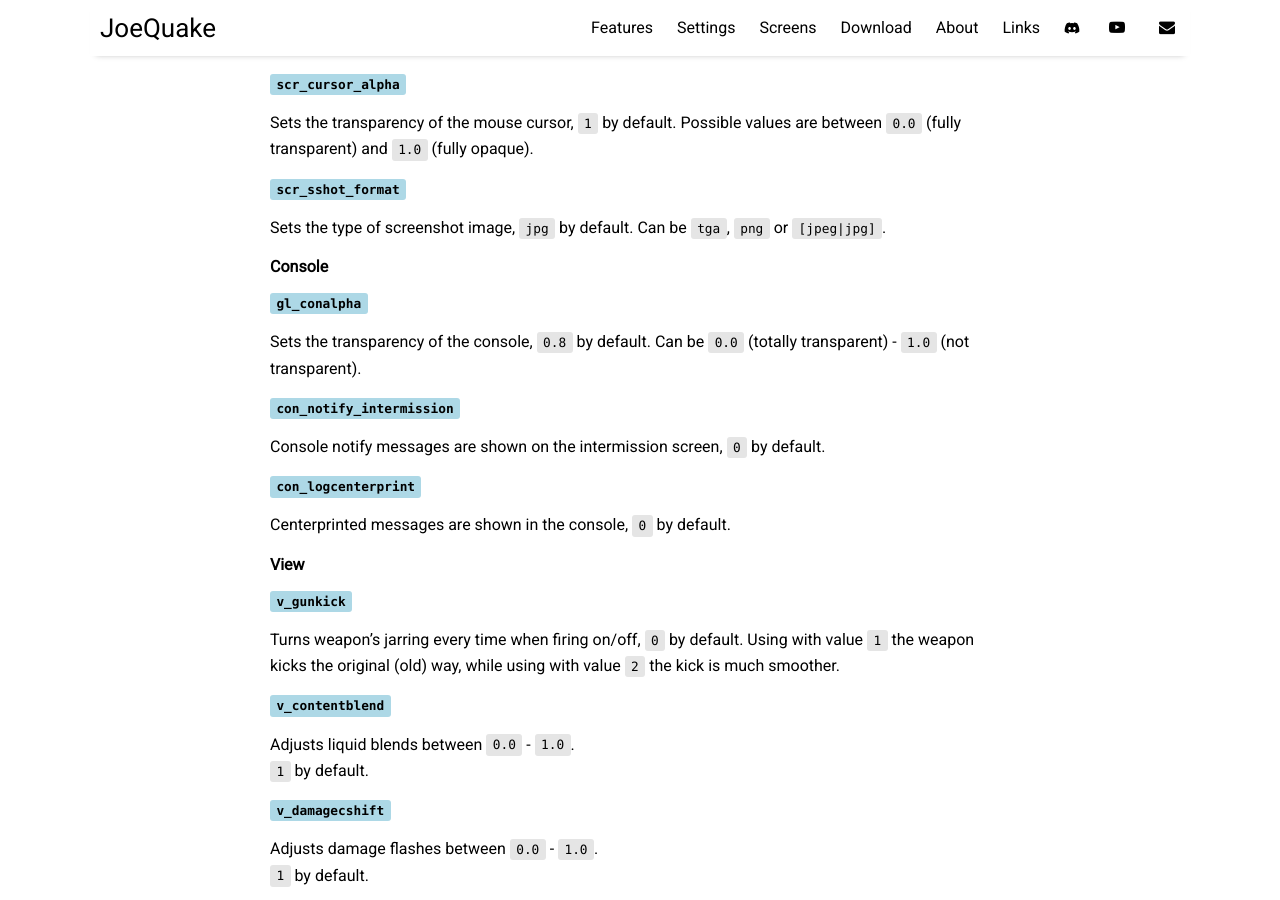
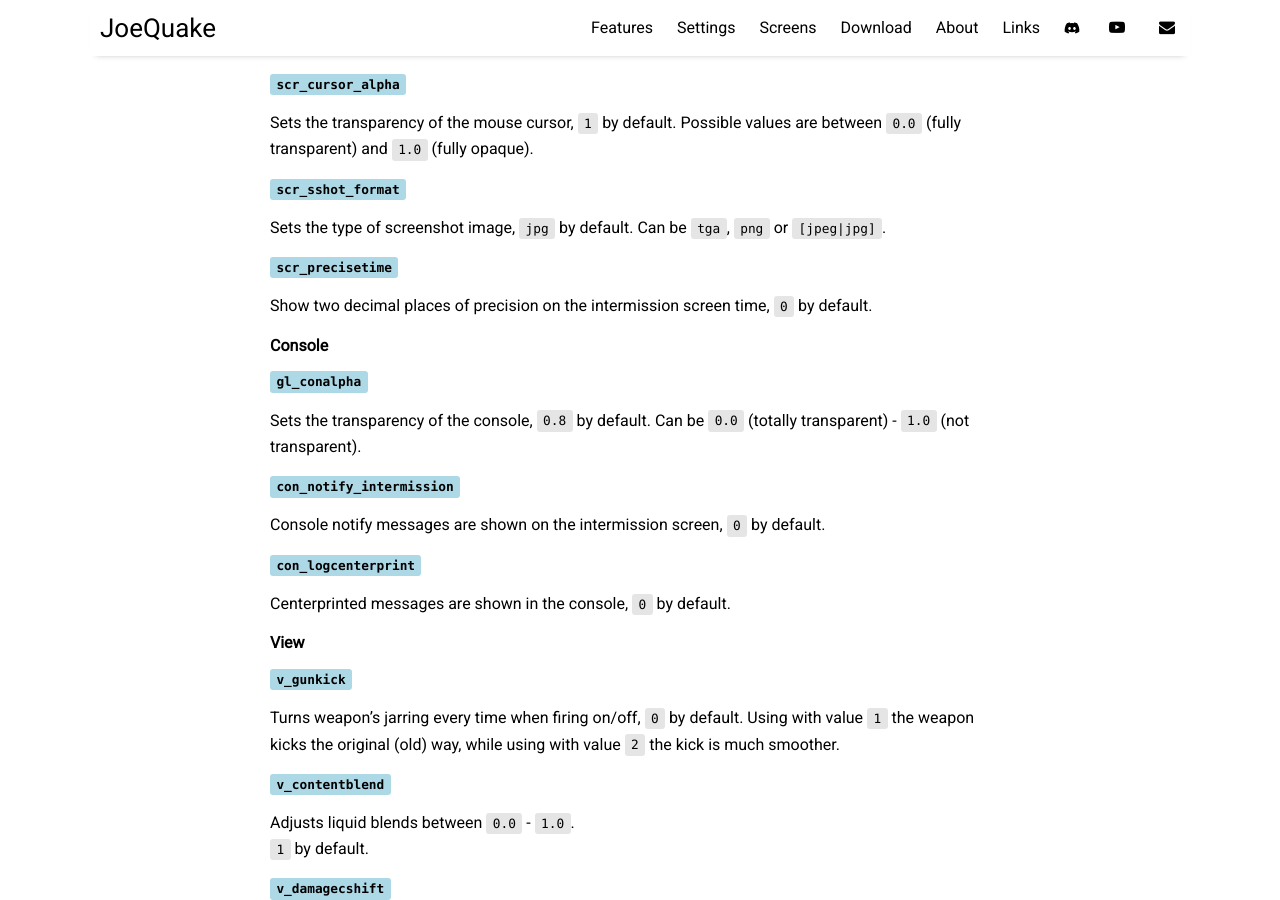
Before and after one commit to j0zzz/JoeQuake, a Jekyll site: the page built from docs/pages/cvars-commands.md, in a window 1280 px wide and 900 px high, scrolled down 11984 px. Built offline with Jekyll 4.4.1, drawn with Linux system fonts in a browser that asks for light colours; nearby versions of some CDN libraries.

Commit message:
add docs for scr_precisetime

```diff
--- a/docs/pages/cvars-commands.md
+++ b/docs/pages/cvars-commands.md
@@ -580,6 +580,11 @@
 Sets the type of screenshot image, `jpg` by default.
 Can be `tga`, `png` or `[jpeg|jpg]`.
 
+##### `scr_precisetime`
+
+Show two decimal places of precision on the intermission screen time, `0` by
+default.
+
 #### Console
 
 ##### `gl_conalpha`
```
